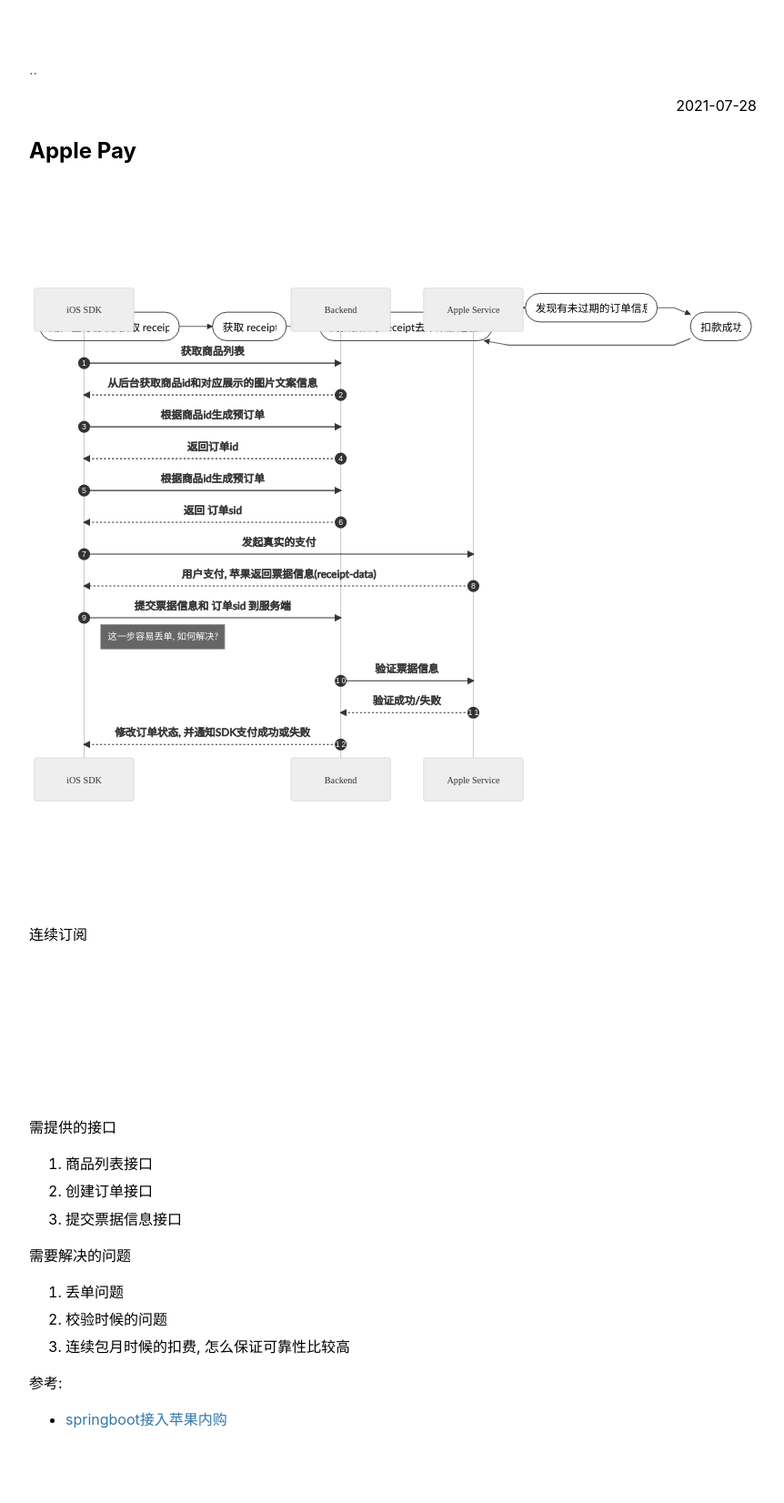
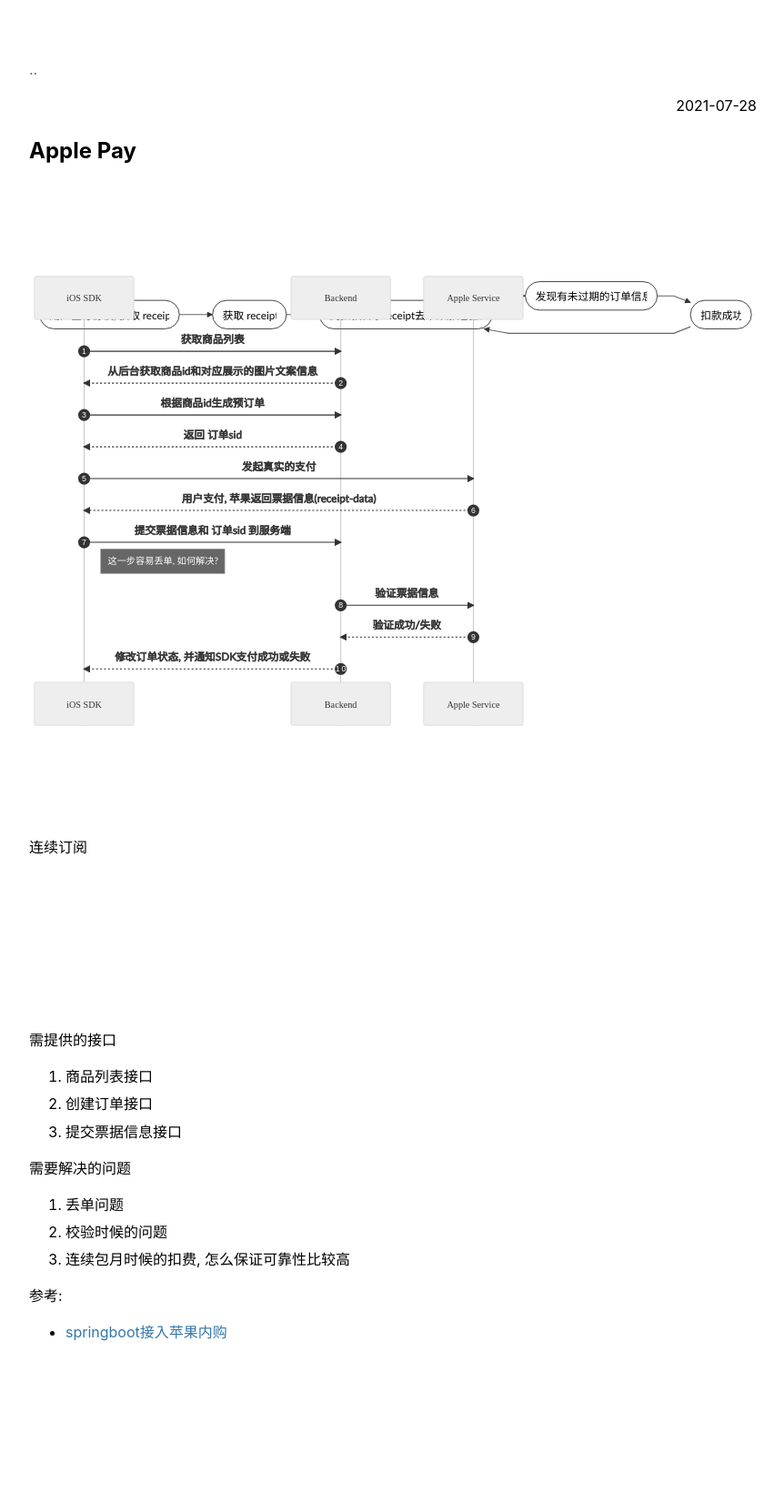
Before and after one commit to dengqinghua/dengqinghua.github.io, a Jekyll site: the page docs/apple-pay.html, which Jekyll copies as it is, in a window 1280 px wide. Shown: the whole page at 91% size, without its empty margins (208-1070 px from the left). Built offline with Jekyll 4.4.1, drawn with Linux system fonts in a browser that asks for light colours; after the commit the page ends 1556 px from its top, so only the background shows below that.

Commit message:
fix flow

```diff
--- a/docs/apple-pay.html
+++ b/docs/apple-pay.html
@@ -11,15 +11,15 @@
 <meta property="og:title" content="Apple Pay" />
 <meta name="author" content="dengqinghua" />
 <meta property="og:locale" content="en_US" />
-<meta name="description" content="sequenceDiagram autonumber participant sdk as iOS SDK participant b as Backend participant as as Apple Service sdk-&gt;&gt;b: 获取商品列表 b–&gt;&gt;sdk: 从后台获取商品id和对应展示的图片文案信息 sdk-&gt;&gt;b: 根据商品id生成预订单 b–&gt;&gt;sdk: 返回订单id sdk-&gt;&gt;b: 根据商品id生成预订单 b–&gt;&gt;sdk: 返回 订单sid sdk-&gt;&gt;as: 发起真实的支付 as–&gt;&gt;sdk: 用户支付, 苹果返回票据信息(receipt-data) sdk-&gt;&gt;b: 提交票据信息和 订单sid 到服务端 Note right of sdk: 这一步容易丢单, 如何解决? b-&gt;&gt;as: 验证票据信息 as–&gt;&gt;b: 验证成功/失败 b–&gt;&gt;sdk: 修改订单状态, 并通知SDK支付成功或失败" />
-<meta property="og:description" content="sequenceDiagram autonumber participant sdk as iOS SDK participant b as Backend participant as as Apple Service sdk-&gt;&gt;b: 获取商品列表 b–&gt;&gt;sdk: 从后台获取商品id和对应展示的图片文案信息 sdk-&gt;&gt;b: 根据商品id生成预订单 b–&gt;&gt;sdk: 返回订单id sdk-&gt;&gt;b: 根据商品id生成预订单 b–&gt;&gt;sdk: 返回 订单sid sdk-&gt;&gt;as: 发起真实的支付 as–&gt;&gt;sdk: 用户支付, 苹果返回票据信息(receipt-data) sdk-&gt;&gt;b: 提交票据信息和 订单sid 到服务端 Note right of sdk: 这一步容易丢单, 如何解决? b-&gt;&gt;as: 验证票据信息 as–&gt;&gt;b: 验证成功/失败 b–&gt;&gt;sdk: 修改订单状态, 并通知SDK支付成功或失败" />
+<meta name="description" content="sequenceDiagram autonumber participant sdk as iOS SDK participant b as Backend participant as as Apple Service sdk-&gt;&gt;b: 获取商品列表 b–&gt;&gt;sdk: 从后台获取商品id和对应展示的图片文案信息 sdk-&gt;&gt;b: 根据商品id生成预订单 b–&gt;&gt;sdk: 返回 订单sid sdk-&gt;&gt;as: 发起真实的支付 as–&gt;&gt;sdk: 用户支付, 苹果返回票据信息(receipt-data) sdk-&gt;&gt;b: 提交票据信息和 订单sid 到服务端 Note right of sdk: 这一步容易丢单, 如何解决? b-&gt;&gt;as: 验证票据信息 as–&gt;&gt;b: 验证成功/失败 b–&gt;&gt;sdk: 修改订单状态, 并通知SDK支付成功或失败" />
+<meta property="og:description" content="sequenceDiagram autonumber participant sdk as iOS SDK participant b as Backend participant as as Apple Service sdk-&gt;&gt;b: 获取商品列表 b–&gt;&gt;sdk: 从后台获取商品id和对应展示的图片文案信息 sdk-&gt;&gt;b: 根据商品id生成预订单 b–&gt;&gt;sdk: 返回 订单sid sdk-&gt;&gt;as: 发起真实的支付 as–&gt;&gt;sdk: 用户支付, 苹果返回票据信息(receipt-data) sdk-&gt;&gt;b: 提交票据信息和 订单sid 到服务端 Note right of sdk: 这一步容易丢单, 如何解决? b-&gt;&gt;as: 验证票据信息 as–&gt;&gt;b: 验证成功/失败 b–&gt;&gt;sdk: 修改订单状态, 并通知SDK支付成功或失败" />
 <link rel="canonical" href="https://dengqinghua.github.io/apple-pay.html" />
 <meta property="og:url" content="https://dengqinghua.github.io/apple-pay.html" />
 <meta property="og:site_name" content="Dengqinghua.42" />
 <meta property="og:type" content="article" />
 <meta property="article:published_time" content="2021-07-28T00:00:00+08:00" />
 <script type="application/ld+json">
-{"headline":"Apple Pay","dateModified":"2021-07-28T00:00:00+08:00","datePublished":"2021-07-28T00:00:00+08:00","url":"https://dengqinghua.github.io/apple-pay.html","mainEntityOfPage":{"@type":"WebPage","@id":"https://dengqinghua.github.io/apple-pay.html"},"author":{"@type":"Person","name":"dengqinghua"},"description":"sequenceDiagram autonumber participant sdk as iOS SDK participant b as Backend participant as as Apple Service sdk-&gt;&gt;b: 获取商品列表 b–&gt;&gt;sdk: 从后台获取商品id和对应展示的图片文案信息 sdk-&gt;&gt;b: 根据商品id生成预订单 b–&gt;&gt;sdk: 返回订单id sdk-&gt;&gt;b: 根据商品id生成预订单 b–&gt;&gt;sdk: 返回 订单sid sdk-&gt;&gt;as: 发起真实的支付 as–&gt;&gt;sdk: 用户支付, 苹果返回票据信息(receipt-data) sdk-&gt;&gt;b: 提交票据信息和 订单sid 到服务端 Note right of sdk: 这一步容易丢单, 如何解决? b-&gt;&gt;as: 验证票据信息 as–&gt;&gt;b: 验证成功/失败 b–&gt;&gt;sdk: 修改订单状态, 并通知SDK支付成功或失败","@type":"BlogPosting","@context":"https://schema.org"}</script>
+{"headline":"Apple Pay","dateModified":"2021-07-28T00:00:00+08:00","datePublished":"2021-07-28T00:00:00+08:00","url":"https://dengqinghua.github.io/apple-pay.html","mainEntityOfPage":{"@type":"WebPage","@id":"https://dengqinghua.github.io/apple-pay.html"},"author":{"@type":"Person","name":"dengqinghua"},"description":"sequenceDiagram autonumber participant sdk as iOS SDK participant b as Backend participant as as Apple Service sdk-&gt;&gt;b: 获取商品列表 b–&gt;&gt;sdk: 从后台获取商品id和对应展示的图片文案信息 sdk-&gt;&gt;b: 根据商品id生成预订单 b–&gt;&gt;sdk: 返回 订单sid sdk-&gt;&gt;as: 发起真实的支付 as–&gt;&gt;sdk: 用户支付, 苹果返回票据信息(receipt-data) sdk-&gt;&gt;b: 提交票据信息和 订单sid 到服务端 Note right of sdk: 这一步容易丢单, 如何解决? b-&gt;&gt;as: 验证票据信息 as–&gt;&gt;b: 验证成功/失败 b–&gt;&gt;sdk: 修改订单状态, 并通知SDK支付成功或失败","@type":"BlogPosting","@context":"https://schema.org"}</script>
 <!-- End Jekyll SEO tag -->
 
   <link type="application/atom+xml" rel="alternate" href="https://dengqinghua.github.io/feed.xml" title="Dengqinghua.42" />
@@ -55,8 +55,6 @@
     participant as as Apple Service
     sdk-&gt;&gt;b: 获取商品列表
     b--&gt;&gt;sdk: 从后台获取商品id和对应展示的图片文案信息
-    sdk-&gt;&gt;b: 根据商品id生成预订单
-    b--&gt;&gt;sdk: 返回订单id
     sdk-&gt;&gt;b: 根据商品id生成预订单
     b--&gt;&gt;sdk: 返回 订单sid
     sdk-&gt;&gt;as: 发起真实的支付
--- a/docs/feed.xml
+++ b/docs/feed.xml
@@ -7,8 +7,6 @@
     participant as as Apple Service
     sdk-&amp;gt;&amp;gt;b: 获取商品列表
     b--&amp;gt;&amp;gt;sdk: 从后台获取商品id和对应展示的图片文案信息
-    sdk-&amp;gt;&amp;gt;b: 根据商品id生成预订单
-    b--&amp;gt;&amp;gt;sdk: 返回订单id
     sdk-&amp;gt;&amp;gt;b: 根据商品id生成预订单
     b--&amp;gt;&amp;gt;sdk: 返回 订单sid
     sdk-&amp;gt;&amp;gt;as: 发起真实的支付
@@ -52,7 +50,7 @@
 
 &lt;ul&gt;
   &lt;li&gt;&lt;a href=&quot;http://ifumei.cc/2019/12/24/iospay/&quot;&gt;springboot接入苹果内购&lt;/a&gt;&lt;/li&gt;
-&lt;/ul&gt;</content><author><name>dengqinghua</name></author><summary type="html">sequenceDiagram autonumber participant sdk as iOS SDK participant b as Backend participant as as Apple Service sdk-&amp;gt;&amp;gt;b: 获取商品列表 b--&amp;gt;&amp;gt;sdk: 从后台获取商品id和对应展示的图片文案信息 sdk-&amp;gt;&amp;gt;b: 根据商品id生成预订单 b--&amp;gt;&amp;gt;sdk: 返回订单id sdk-&amp;gt;&amp;gt;b: 根据商品id生成预订单 b--&amp;gt;&amp;gt;sdk: 返回 订单sid sdk-&amp;gt;&amp;gt;as: 发起真实的支付 as--&amp;gt;&amp;gt;sdk: 用户支付, 苹果返回票据信息(receipt-data) sdk-&amp;gt;&amp;gt;b: 提交票据信息和 订单sid 到服务端 Note right of sdk: 这一步容易丢单, 如何解决? b-&amp;gt;&amp;gt;as: 验证票据信息 as--&amp;gt;&amp;gt;b: 验证成功/失败 b--&amp;gt;&amp;gt;sdk: 修改订单状态, 并通知SDK支付成功或失败</summary></entry><entry><title type="html">ease backend from 0 to 1</title><link href="https://dengqinghua.github.io/3-month-sharing.html" rel="alternate" type="text/html" title="ease backend from 0 to 1" /><published>2021-07-26T00:00:00+08:00</published><updated>2021-07-26T00:00:00+08:00</updated><id>https://dengqinghua.github.io/3-month-sharing</id><content type="html" xml:base="https://dengqinghua.github.io/3-month-sharing.html">&lt;p&gt;该部分为后端团队(2人) 从0到1 搭建的一套架构体系。&lt;/p&gt;
+&lt;/ul&gt;</content><author><name>dengqinghua</name></author><summary type="html">sequenceDiagram autonumber participant sdk as iOS SDK participant b as Backend participant as as Apple Service sdk-&amp;gt;&amp;gt;b: 获取商品列表 b--&amp;gt;&amp;gt;sdk: 从后台获取商品id和对应展示的图片文案信息 sdk-&amp;gt;&amp;gt;b: 根据商品id生成预订单 b--&amp;gt;&amp;gt;sdk: 返回 订单sid sdk-&amp;gt;&amp;gt;as: 发起真实的支付 as--&amp;gt;&amp;gt;sdk: 用户支付, 苹果返回票据信息(receipt-data) sdk-&amp;gt;&amp;gt;b: 提交票据信息和 订单sid 到服务端 Note right of sdk: 这一步容易丢单, 如何解决? b-&amp;gt;&amp;gt;as: 验证票据信息 as--&amp;gt;&amp;gt;b: 验证成功/失败 b--&amp;gt;&amp;gt;sdk: 修改订单状态, 并通知SDK支付成功或失败</summary></entry><entry><title type="html">ease backend from 0 to 1</title><link href="https://dengqinghua.github.io/3-month-sharing.html" rel="alternate" type="text/html" title="ease backend from 0 to 1" /><published>2021-07-26T00:00:00+08:00</published><updated>2021-07-26T00:00:00+08:00</updated><id>https://dengqinghua.github.io/3-month-sharing</id><content type="html" xml:base="https://dengqinghua.github.io/3-month-sharing.html">&lt;p&gt;该部分为后端团队(2人) 从0到1 搭建的一套架构体系。&lt;/p&gt;
 
 &lt;p&gt;由于公司和团队的整体规模不大，从业务的发展和业务的复杂度来说 ，
 应选择&lt;strong&gt;快速部署，成本(机器/运维和部署)低，依赖少，稳定性高&lt;/strong&gt;的架构。&lt;/p&gt;
```
Also changed, not shown: other parts of docs/feed.xml (+1 -1 lines), _posts/2021-07-28-apple-pay.md (+0 -2 lines).
